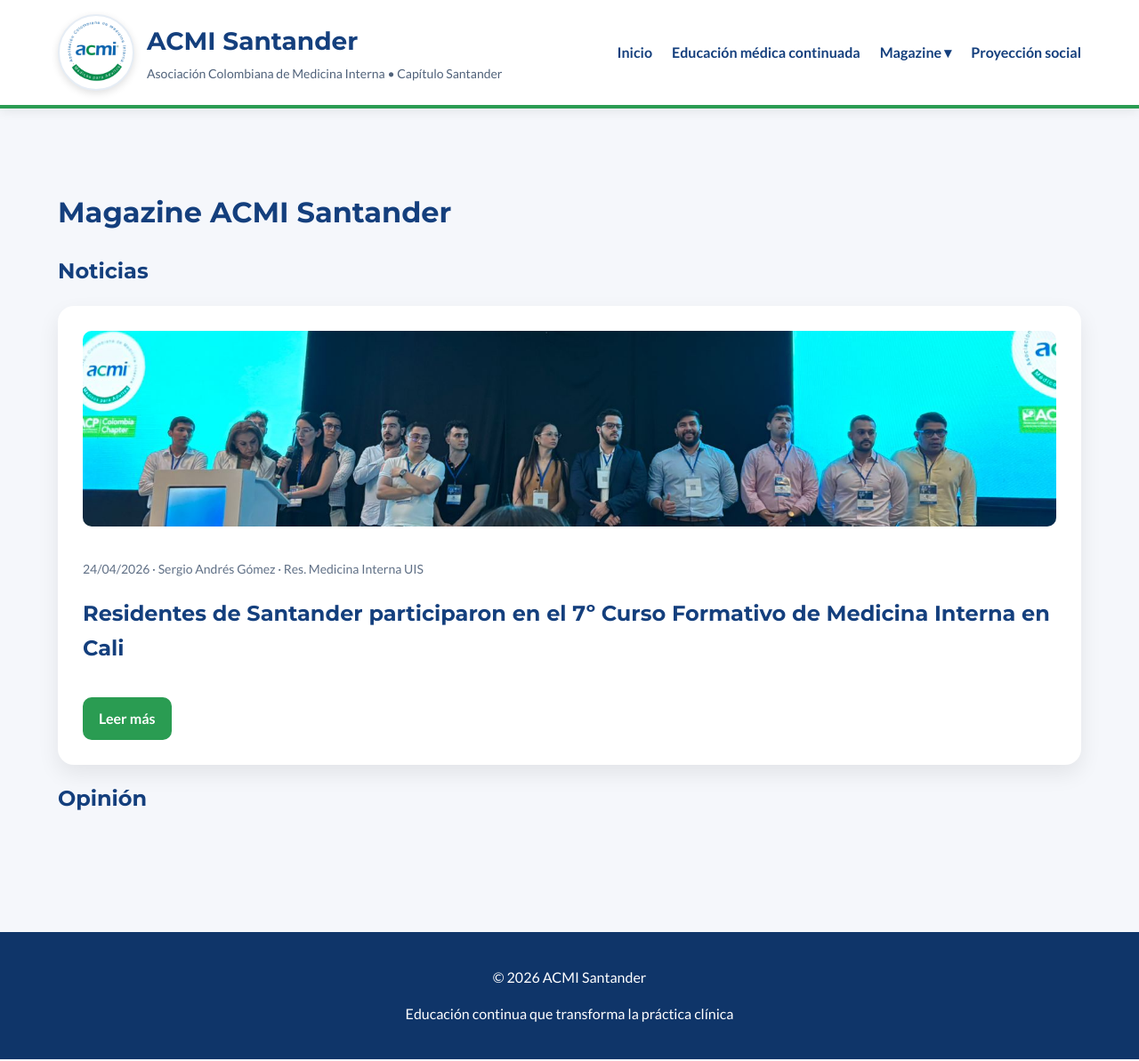
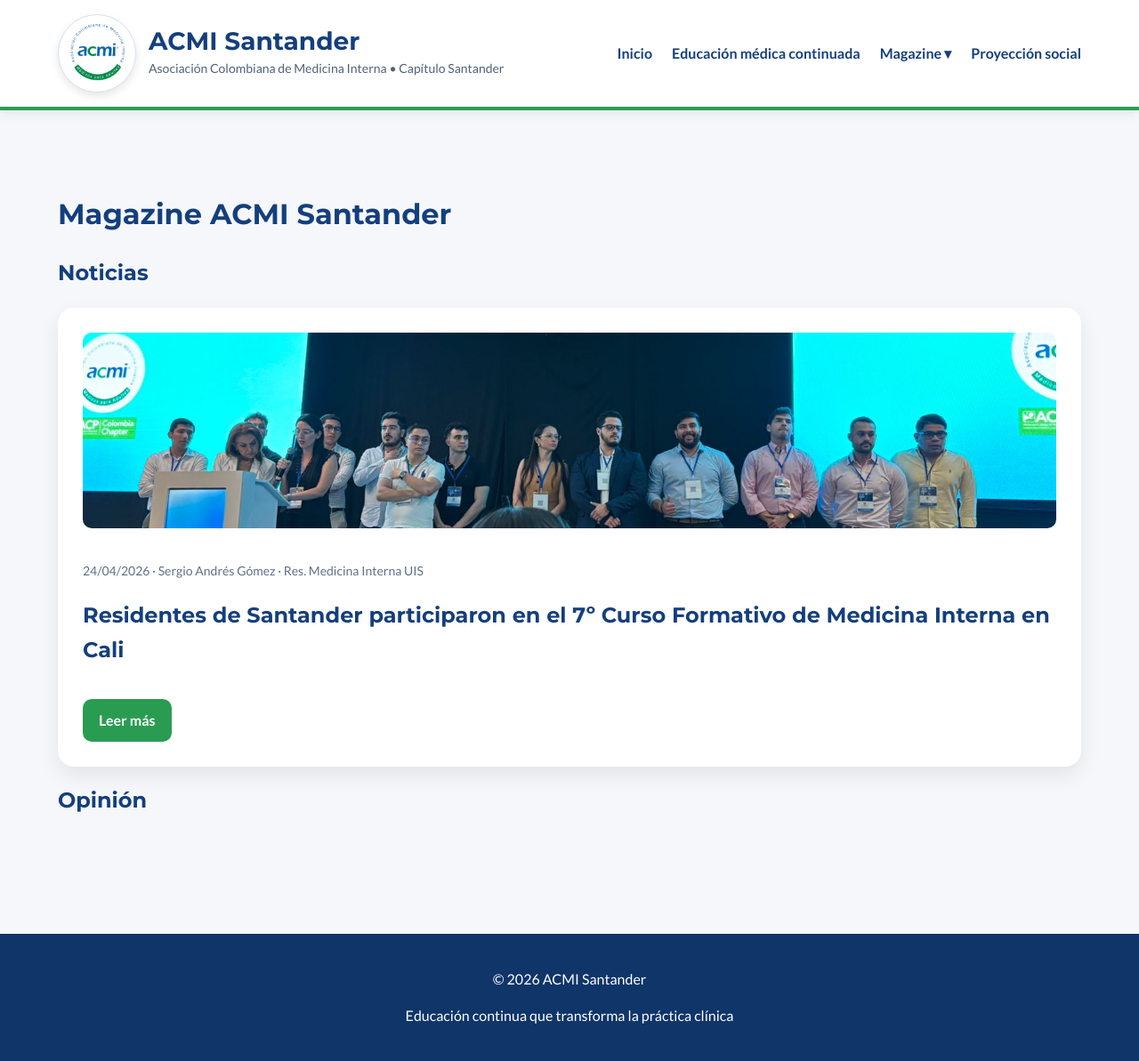
Before and after one commit to Acmisantander/Acmisantander, a Jekyll site: the page built from magazine/index.html, in a window 1280 px wide. Shown: the whole page at 89% size. Built offline with Jekyll 4.4.1, drawn with Linux system fonts in a browser that asks for light colours.

Commit message:
Update default.html

```diff
--- a/_layouts/default.html
+++ b/_layouts/default.html
@@ -43,15 +43,27 @@
   text-decoration:none;
 }
 
+.brand-logo-wrap{
+  width:74px;
+  height:74px;
+  border-radius:50%;
+  background:white;
+  border:1px solid #d7e2ef;
+  padding:6px;
+  box-shadow:0 4px 10px rgba(0,0,0,0.10);
+  display:flex;
+  align-items:center;
+  justify-content:center;
+  overflow:hidden;
+  flex-shrink:0;
+}
+
 .brand-logo{
-width:70px;
-height:70px;
-border-radius:50%;
-object-fit:cover;
-background:white;
-padding:6px;
-border:2px solid #e6edf5;
-box-shadow:0 3px 8px rgba(0,0,0,0.12);
+  width:100%;
+  height:100%;
+  object-fit:contain;
+  border-radius:50%;
+  display:block;
 }
 
 .brand-text h1{
@@ -59,10 +71,11 @@
   margin:0;
   font-size:28px;
   color:#143f7d;
+  line-height:1.1;
 }
 
 .brand-text p{
-  margin:3px 0 0;
+  margin:4px 0 0;
   font-size:14px;
   color:#50627a;
 }
@@ -92,8 +105,10 @@
 .dropdown-content{
   display:none;
   position:absolute;
+  top:100%;
+  left:0;
   background:white;
-  min-width:220px;
+  min-width:230px;
   box-shadow:0 8px 18px rgba(0,0,0,0.15);
   border-radius:10px;
   padding:10px 0;
@@ -106,6 +121,7 @@
   padding:10px 16px;
   text-decoration:none;
   font-weight:600;
+  white-space:nowrap;
 }
 
 .dropdown-content a:hover{
@@ -176,6 +192,11 @@
   nav{
     justify-content:center;
   }
+
+  .dropdown-content{
+    left:50%;
+    transform:translateX(-50%);
+  }
 }
 </style>
 </head>
@@ -186,7 +207,9 @@
   <div class="container header-flex">
 
     <a href="{{ site.baseurl }}/" class="brand">
-      <img src="{{ site.baseurl }}/LOGO%20ACMI.png" alt="ACMI Santander" class="brand-logo">
+      <span class="brand-logo-wrap">
+        <img src="{{ site.baseurl }}/LOGO%20ACMI.png" alt="ACMI Santander" class="brand-logo">
+      </span>
 
       <div class="brand-text">
         <h1>ACMI Santander</h1>
@@ -199,7 +222,7 @@
       <a href="{{ site.baseurl }}/educacion-medica-continuada/">Educación médica continuada</a>
 
       <div class="dropdown">
-        <a href="#">Magazine ▾</a>
+        <a href="{{ site.baseurl }}/magazine/">Magazine ▾</a>
         <div class="dropdown-content">
           <a href="{{ site.baseurl }}/magazine/">Noticias y opinión</a>
           <a href="{{ site.baseurl }}/magazine/manual-publicacion.html">Manual de publicación</a>
```
